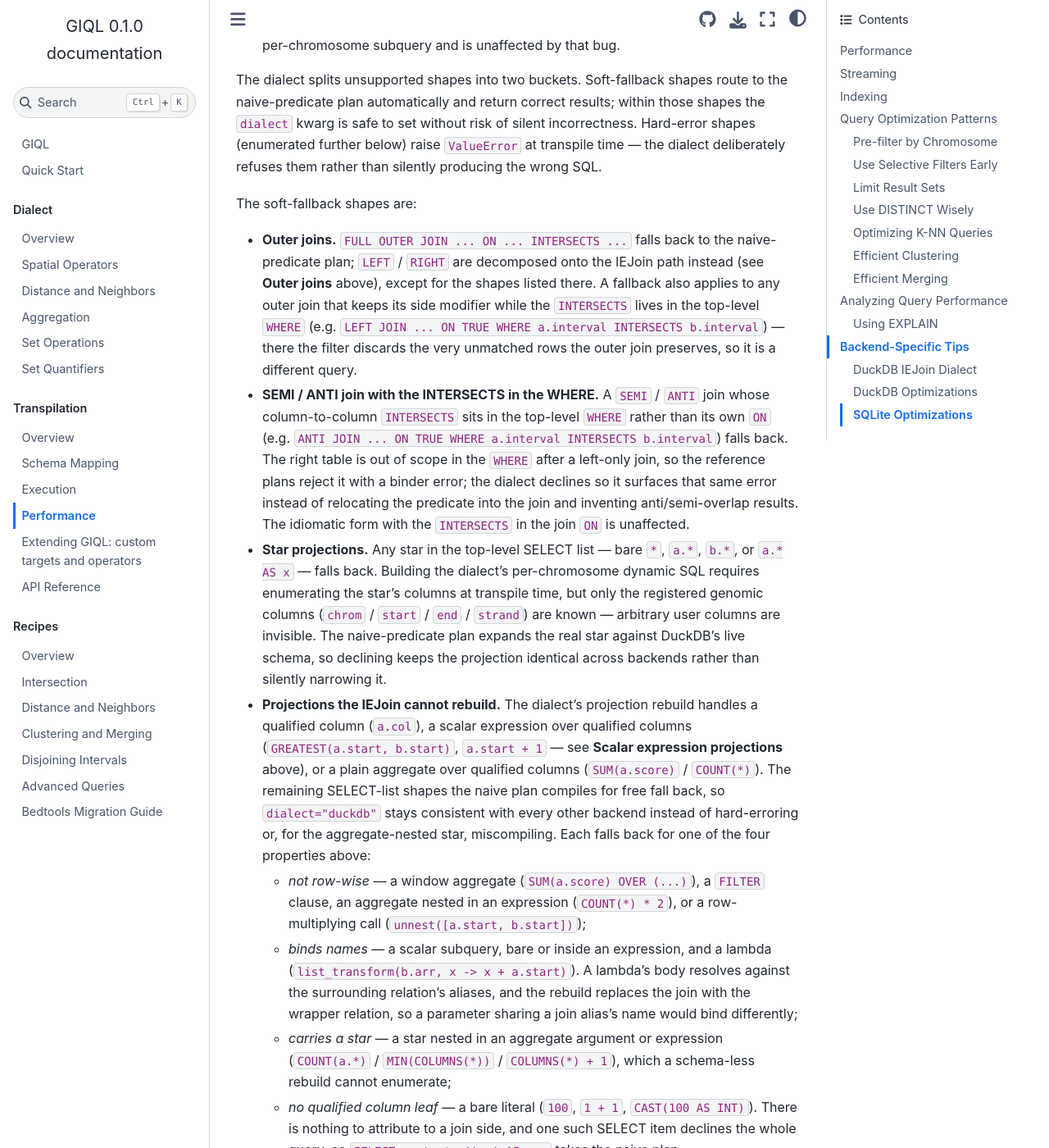
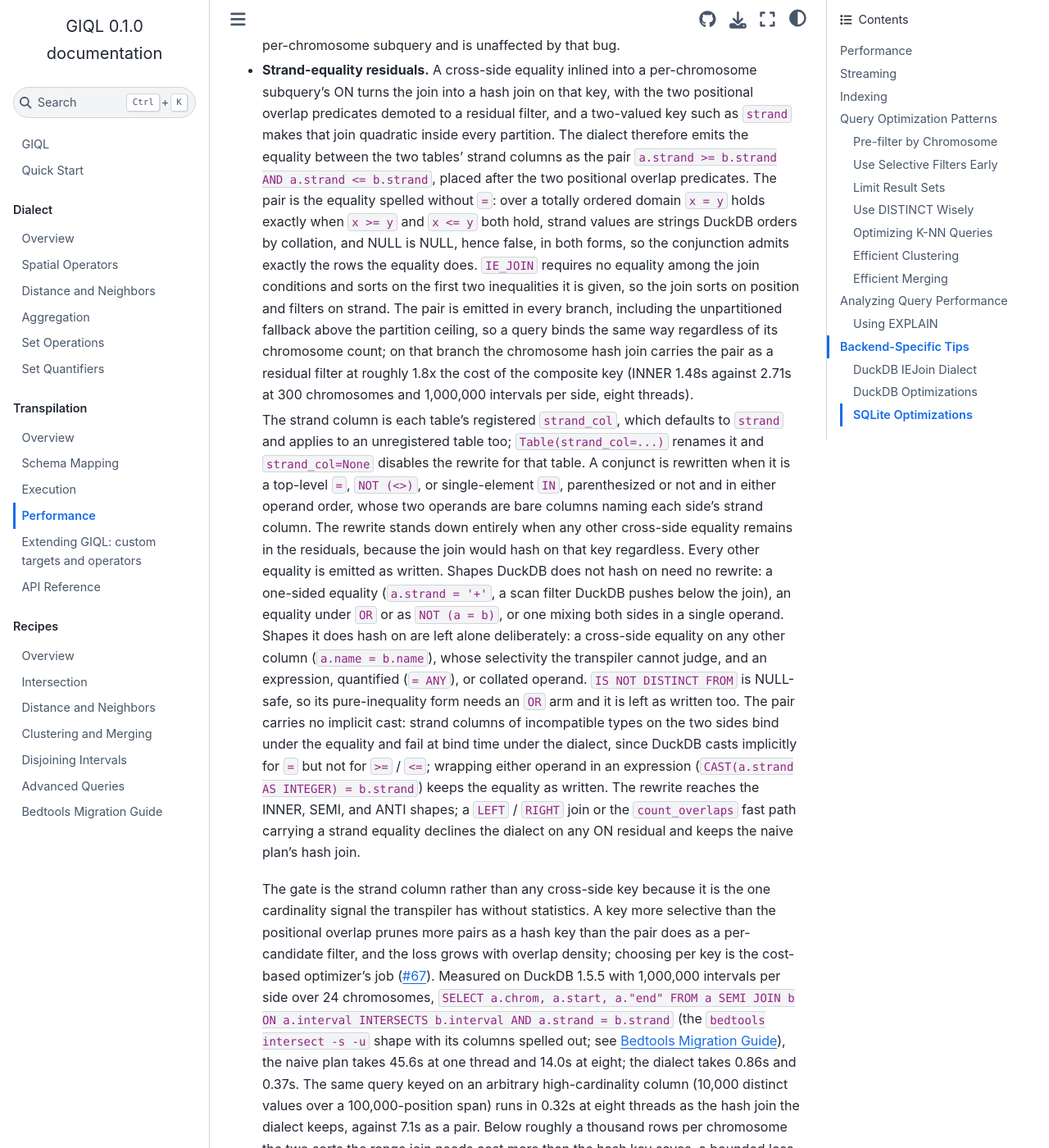
Before and after one commit to abdenlab/giql, a Sphinx documentation site: the page built from docs/transpilation/performance.rst, in a window 1280 px wide and 1400 px high, scrolled down 11532 px. Shown: the whole window at 82% size. Built offline with Sphinx 7.4.7 and the Sphinx Book theme 1.1.4, drawn with Linux system fonts in a browser that asks for light colours; some of the changed text lies outside the part shown.

Commit message:
docs: Describe the strand-equality rewrite on the IEJoin path
The performance guide gains a bullet explaining why a cross-side
equality would force a hash join inside each per-chromosome subquery,
what the >= / <= pair means and why it keeps the join on IE_JOIN, that
the pair is emitted in every branch and what it costs above the
partition ceiling, which shapes are rewritten and which are emitted as
written, how the strand column is registered, the bind-time failure on
strand columns of unlike types and its escape hatch, the INNER / SEMI /
ANTI boundary, why the gate is the strand column, and the measurements
on DuckDB 1.5.5. The dialect's two-bucket taxonomy names the bind-time
case as the one supported shape outside both buckets. The bedtools
strand flag links to the migration recipe instead of restating its
predicates.

```diff
--- a/docs/transpilation/performance.rst
+++ b/docs/transpilation/performance.rst
@@ -556,7 +556,7 @@ them):
   ``RIGHT`` outer join an expression projection still declines, since the
   decomposition's unmatched half only NULL-fills columns.
 - **Extra JOIN / WHERE predicates.** Additional non-INTERSECTS
-  predicates ANDed onto the join ON or WHERE (e.g. ``a.score >
+  predicates ANDed onto the join ON or WHERE (e.g., ``a.score >
   b.score`` or ``WHERE a.score > 100``) are inlined into each
   per-chromosome subquery's ON, so DuckDB filters them inside each
   IEJoin candidate set. **Limitations:** the dialect peels extra
@@ -572,6 +572,75 @@ them):
   ``dialect=None`` path, ``dialect="duckdb"`` is one workaround — the
   dialect inlines extras directly into each per-chromosome subquery
   and is unaffected by that bug.
+- **Strand-equality residuals.** A cross-side equality inlined into a
+  per-chromosome subquery's ON turns the join into a hash join on that
+  key, with the two positional overlap predicates demoted to a residual
+  filter, and a two-valued key such as ``strand`` makes that join
+  quadratic inside every partition. The dialect therefore emits the
+  equality between the two tables' strand columns as the pair
+  ``a.strand >= b.strand AND a.strand <= b.strand``, placed after the
+  two positional overlap predicates. The pair is the equality spelled
+  without ``=``: over a totally ordered domain ``x = y`` holds exactly
+  when ``x >= y`` and ``x <= y`` both hold, strand values are strings
+  DuckDB orders by collation, and NULL is NULL, hence false, in both
+  forms, so the conjunction admits exactly the rows the equality does.
+  ``IE_JOIN`` requires no equality among the join conditions and sorts
+  on the first two inequalities it is given, so the join sorts on
+  position and filters on strand. The pair is emitted in every branch,
+  including the unpartitioned fallback above the partition ceiling, so a
+  query binds the same way regardless of its chromosome count; on that
+  branch the chromosome hash join carries the pair as a residual filter
+  at roughly 1.8x the cost of the composite key (INNER 1.48s against
+  2.71s at 300 chromosomes and 1,000,000 intervals per side, eight
+  threads).
+
+  The strand column is each table's registered ``strand_col``, which
+  defaults to ``strand`` and applies to an unregistered table too;
+  ``Table(strand_col=...)`` renames it and ``strand_col=None`` disables
+  the rewrite for that table. A conjunct is rewritten when it is a
+  top-level ``=``, ``NOT (<>)``, or single-element ``IN``, parenthesized
+  or not and in either operand order, whose two operands are bare
+  columns naming each side's strand column. The rewrite stands down
+  entirely when any other cross-side equality remains in the residuals,
+  because the join would hash on that key regardless. Every other
+  equality is emitted as written. Shapes DuckDB does not hash on need no
+  rewrite: a one-sided equality (``a.strand = '+'``, a scan filter
+  DuckDB pushes below the join), an equality under ``OR`` or as
+  ``NOT (a = b)``, or one mixing both sides in a single operand. Shapes
+  it does hash on are left alone deliberately: a cross-side equality on
+  any other column (``a.name = b.name``), whose selectivity the
+  transpiler cannot judge, and an expression, quantified (``= ANY``), or
+  collated operand. ``IS NOT DISTINCT FROM`` is NULL-safe, so its
+  pure-inequality form needs an ``OR`` arm and it is left as written
+  too. The pair carries no implicit cast: strand columns of incompatible
+  types on the two sides bind under the equality and fail at bind time
+  under the dialect, since DuckDB casts implicitly for ``=`` but not for
+  ``>=`` / ``<=``; wrapping either operand in an expression
+  (``CAST(a.strand AS INTEGER) = b.strand``) keeps the equality as
+  written. The rewrite reaches the INNER, SEMI, and ANTI shapes; a
+  ``LEFT`` / ``RIGHT`` join or the ``count_overlaps`` fast path carrying
+  a strand equality declines the dialect on any ON residual and keeps
+  the naive plan's hash join.
+
+  The gate is the strand column rather than any cross-side key because
+  it is the one cardinality signal the transpiler has without
+  statistics. A key more selective than the positional overlap prunes
+  more pairs as a hash key than the pair does as a per-candidate filter,
+  and the loss grows with overlap density; choosing per key is the
+  cost-based optimizer's job
+  (`#67 <https://github.com/abdenlab/giql/issues/67>`_). Measured on
+  DuckDB 1.5.5 with 1,000,000 intervals per side over 24 chromosomes,
+  ``SELECT a.chrom, a.start, a."end" FROM a SEMI JOIN b ON a.interval
+  INTERSECTS b.interval AND a.strand = b.strand`` (the ``bedtools
+  intersect -s -u`` shape with its columns spelled out; see
+  :doc:`../recipes/bedtools-migration`), the naive plan takes 45.6s at
+  one thread and 14.0s at eight; the dialect takes 0.86s and 0.37s. The
+  same query keyed on an arbitrary high-cardinality column (10,000
+  distinct values over a 100,000-position span) runs in 0.32s at eight
+  threads as the hash join the dialect keeps, against 7.1s as a pair.
+  Below roughly a thousand rows per chromosome the two sorts the range
+  join needs cost more than the hash key saves, a bounded loss of tens
+  of milliseconds.
 
 The dialect splits unsupported shapes into two buckets. Soft-fallback
 shapes route to the naive-predicate plan automatically and return correct
@@ -580,6 +649,10 @@ without risk of silent incorrectness. Hard-error shapes (enumerated
 further below) raise ``ValueError`` at transpile time — the dialect
 deliberately refuses them rather than silently producing the wrong
 SQL.
+One supported shape is neither: a strand equality whose two columns have
+incompatible types binds under the naive plan but fails at bind time
+under the dialect, deterministically, with the escape hatch described
+under **Strand-equality residuals** above.
 
 The soft-fallback shapes are:
 
@@ -588,12 +661,12 @@ The soft-fallback shapes are:
   IEJoin path instead (see **Outer joins** above), except for the shapes
   listed there. A fallback also applies to any outer join that keeps its
   side modifier while the ``INTERSECTS`` lives in the top-level ``WHERE``
-  (e.g. ``LEFT JOIN ... ON TRUE WHERE a.interval INTERSECTS b.interval``) —
+  (e.g., ``LEFT JOIN ... ON TRUE WHERE a.interval INTERSECTS b.interval``) —
   there the filter discards the very unmatched rows the outer join
   preserves, so it is a different query.
 - **SEMI / ANTI join with the INTERSECTS in the WHERE.** A ``SEMI`` /
   ``ANTI`` join whose column-to-column ``INTERSECTS`` sits in the
-  top-level ``WHERE`` rather than its own ``ON`` (e.g. ``ANTI JOIN ... ON
+  top-level ``WHERE`` rather than its own ``ON`` (e.g., ``ANTI JOIN ... ON
   TRUE WHERE a.interval INTERSECTS b.interval``) falls back. The right
   table is out of scope in the ``WHERE`` after a left-only join, so the
   reference plans reject it with a binder error; the dialect declines so
```
